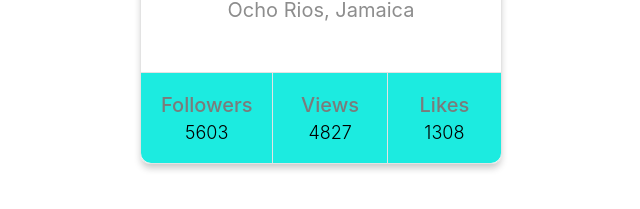
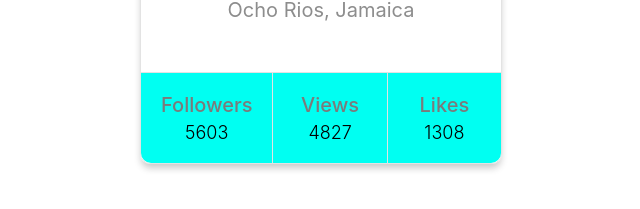
Before and after one commit to kralinskyi/goit-react-hw-01-components, a React (Create React App) app: page / in a window 1280 px wide. Shown: the part 367-576 px from the top of the page, without its empty margins (319-959 px from the left). Built offline with nearby package versions, Linux system fonts and the light colour scheme.

Commit message:
better BGC

```diff
--- a/src/components/profile/Profile.module.css
+++ b/src/components/profile/Profile.module.css
@@ -43,7 +43,7 @@
   width: 100%;
   border-bottom-left-radius: 10px;
   border-bottom-right-radius: 10px;
-  background-color: #1cebe0;
+  background-color: #00fff2;
   border-top: 1px solid rgb(227, 227, 227);
 }
 
```
